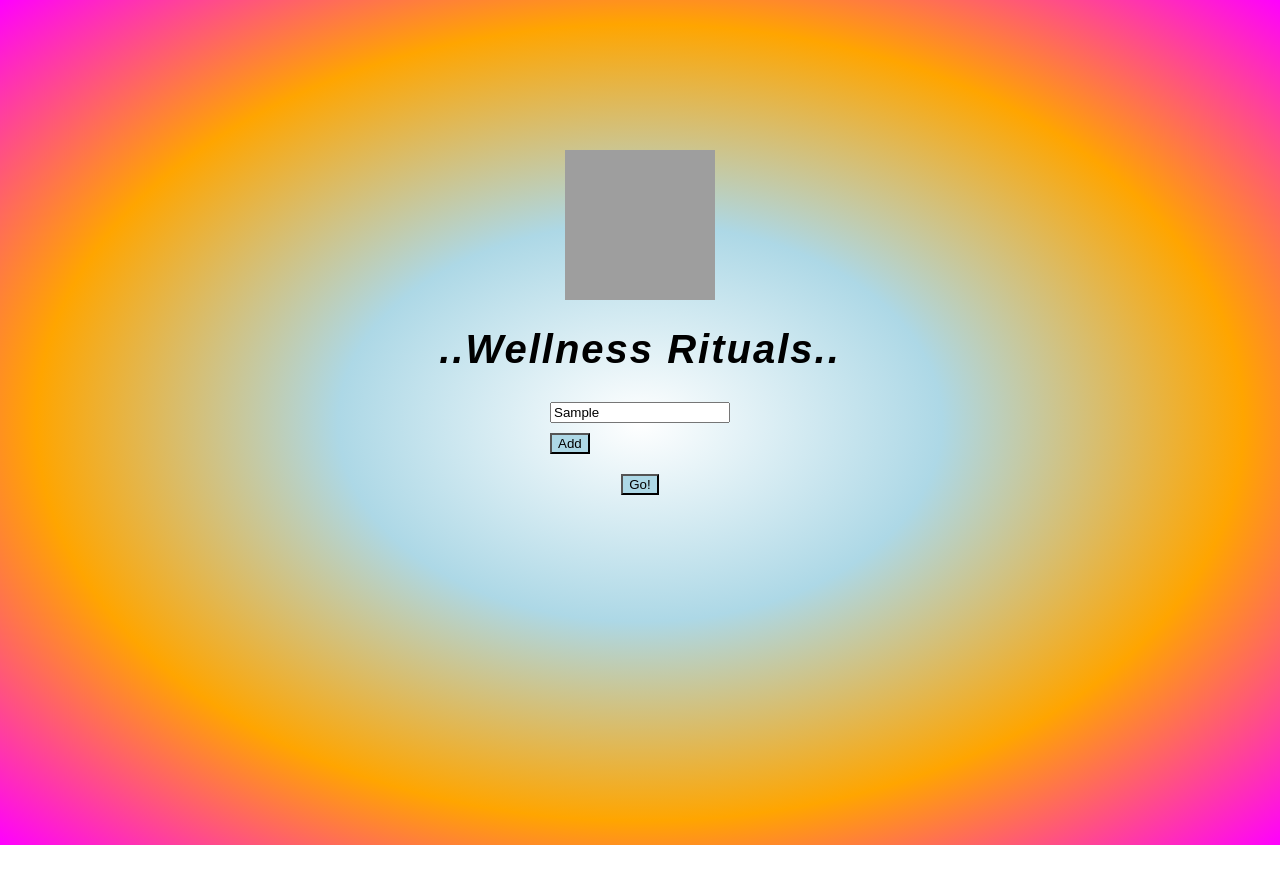
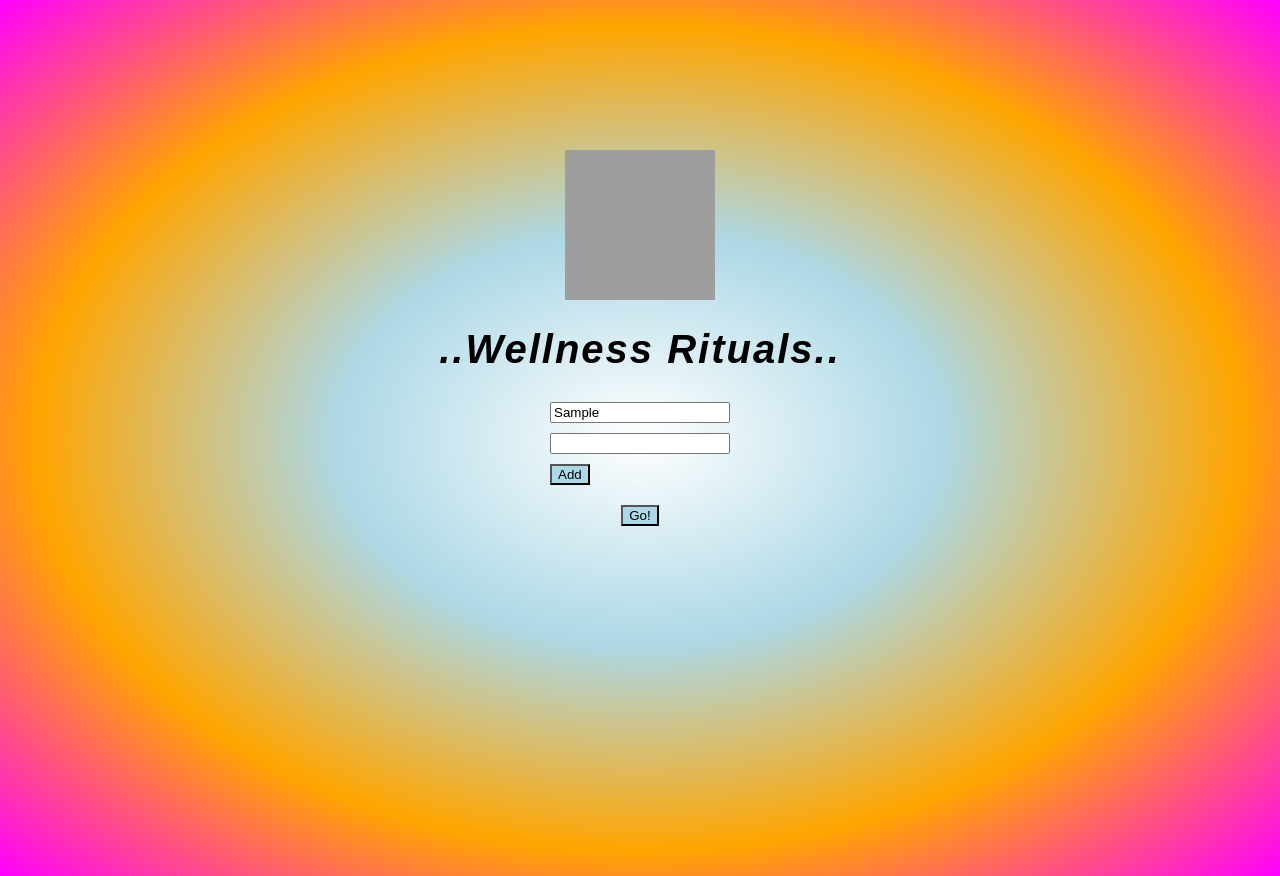
Before and after one commit to AmritMehra2018/Trial---1, a plain HTML site: page index.html in a window 1280 px wide. Both pictures are taken after typing "Sample" into the empty fields and a click on the button "Add". Before the commit the page ends 845 px from the top, so only its background shows below. Drawn offline with nearby package versions, Linux system fonts and the light colour scheme; grey boxes are pictures that could not be loaded.

Commit message:
JavaScript

```diff
--- a/index.html
+++ b/index.html
@@ -14,6 +14,19 @@
      </div>
      <button class="addOption">Add</button>
    </div>
+   <div class=resultSection"></div>
    <button>Go!</button>
+   <script src="https://code.jquery.com/jquery-3.3.1.min.js"></script>
+   <script>
+     $(function() {
+       $('.resultSection').hide()
+
+       var add_option = function () {
+         $('.inputs').append('<input></input>')
+       }
+
+       $('.addOption').click(add_option)
+     })
+   </script>
  </body>
 </html>
```
